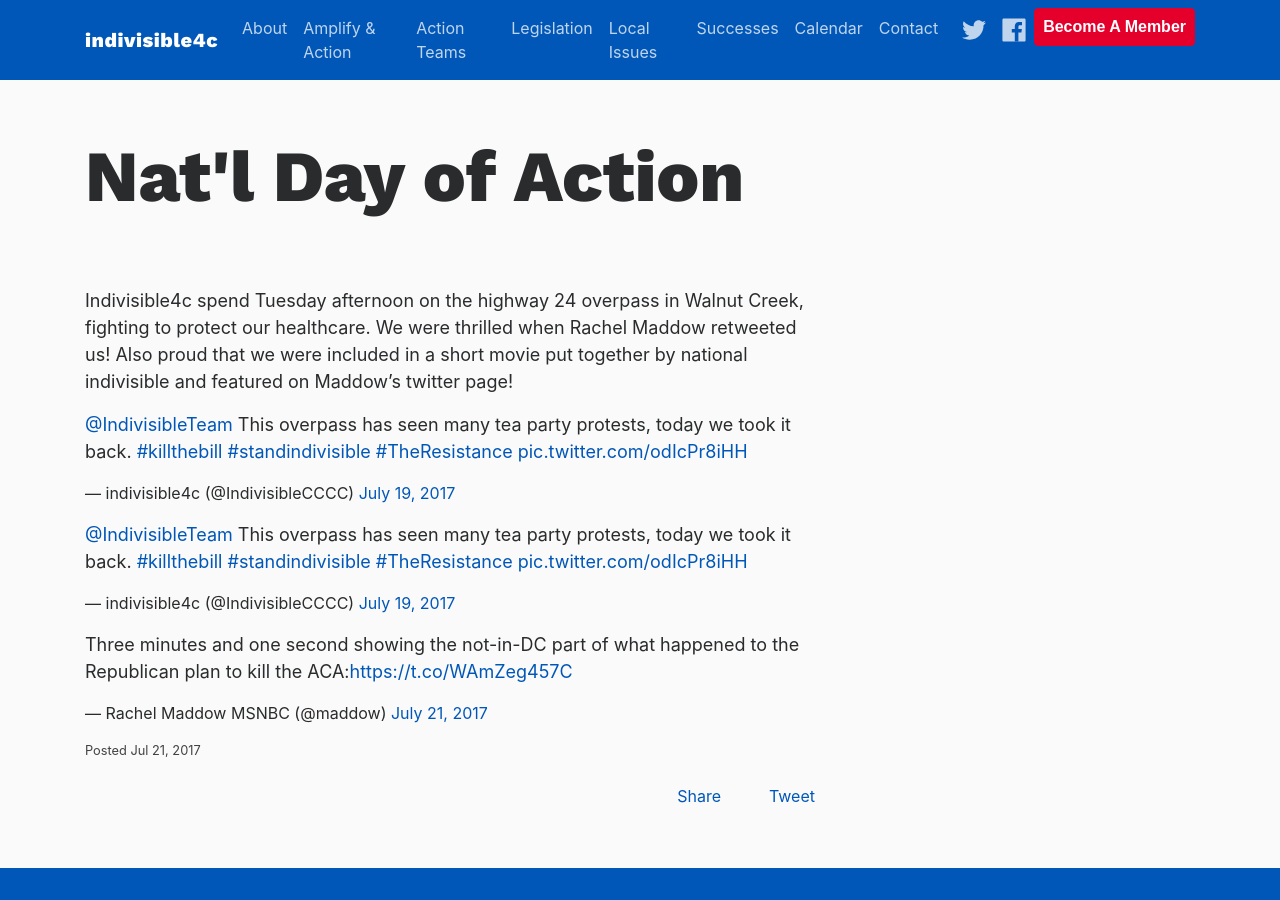
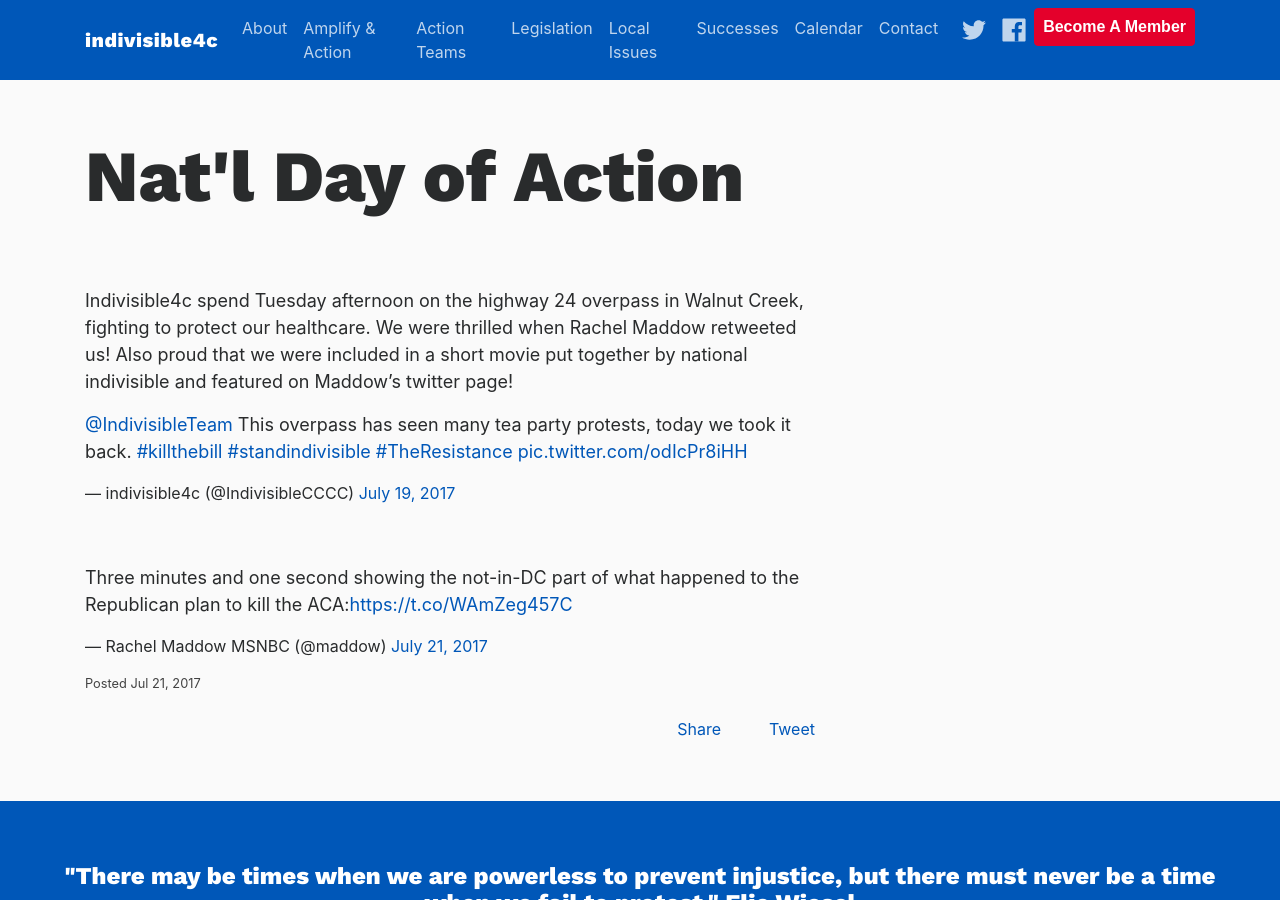
Before and after one commit to IndivisibleTemplate/BasicTemplate, a Jekyll site: the page built from _posts/2017-07-21-natl-day-of-action.markdown, in a window 1280 px wide and 900 px high. Built offline with Jekyll 4.4.1, drawn with Linux system fonts in a browser that asks for light colours; nearby versions of some CDN libraries; comment, search, counter and statistics services are not loaded.

Commit message:
Updated Natl Day Of Action

```diff
--- a/_posts/2017-07-21-natl-day-of-action.markdown
+++ b/_posts/2017-07-21-natl-day-of-action.markdown
@@ -10,10 +10,7 @@
 <blockquote class="twitter-tweet" data-lang="en"><p lang="en" dir="ltr"><a href="https://twitter.com/IndivisibleTeam">@IndivisibleTeam</a> This overpass has seen many tea party protests, today we took it back. <a href="https://twitter.com/hashtag/killthebill?src=hash">#killthebill</a> <a href="https://twitter.com/hashtag/standindivisible?src=hash">#standindivisible</a> <a href="https://twitter.com/hashtag/TheResistance?src=hash">#TheResistance</a> <a href="https://t.co/odIcPr8iHH">pic.twitter.com/odIcPr8iHH</a></p>&mdash; indivisible4c (@IndivisibleCCCC) <a href="https://twitter.com/IndivisibleCCCC/status/887543698539429889">July 19, 2017</a></blockquote>
 <script async src="//platform.twitter.com/widgets.js" charset="utf-8"></script>
 
-<blockquote class="twitter-tweet" data-lang="en"><p lang="en" dir="ltr"><a href="https://twitter.com/IndivisibleTeam">@IndivisibleTeam</a> This overpass has seen many tea party protests, today we took it back. <a href="https://twitter.com/hashtag/killthebill?src=hash">#killthebill</a> <a href="https://twitter.com/hashtag/standindivisible?src=hash">#standindivisible</a> <a href="https://twitter.com/hashtag/TheResistance?src=hash">#TheResistance</a> <a href="https://t.co/odIcPr8iHH">pic.twitter.com/odIcPr8iHH</a></p>&mdash; indivisible4c (@IndivisibleCCCC) <a href="https://twitter.com/IndivisibleCCCC/status/887543698539429889">July 19, 2017</a></blockquote>
-<script async src="//platform.twitter.com/widgets.js" charset="utf-8"></script>
-
-
+<br>
 
 <blockquote class="twitter-tweet" data-lang="en"><p lang="en" dir="ltr">Three minutes and one second showing the not-in-DC part of what happened to the Republican plan to kill the ACA:<a href="https://t.co/WAmZeg457C">https://t.co/WAmZeg457C</a></p>&mdash; Rachel Maddow MSNBC (@maddow) <a href="https://twitter.com/maddow/status/888489332851572739">July 21, 2017</a></blockquote>
 <script async src="//platform.twitter.com/widgets.js" charset="utf-8"></script>
```
